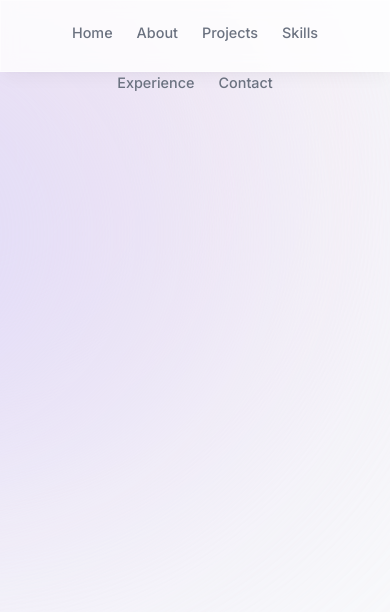
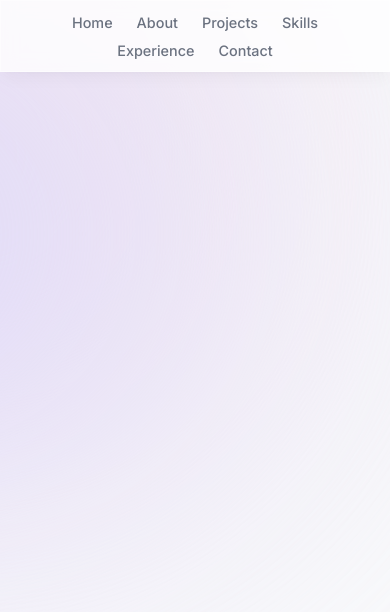
Before and after one commit to NickRamsey6/portfolio-nextjs, a Next.js app: page / in a window 390 px wide. Shown: the top 612 px of the page. Built offline with nearby package versions, Linux system fonts and the light colour scheme.

Commit message:
add motion to header links

```diff
--- a/components/header.tsx
+++ b/components/header.tsx
@@ -14,12 +14,12 @@
         animate={{ y: 0, x: '-50%', opacity: 1 }}
     ></motion.div>
 
-    <nav className='fixed top-[0.15rem] left-1/2 h-12 -translate-x-1/2 py-2 sm:top-[1.7rem] sm:h-[initial] sm:py-0'>
+    <nav className='flex fixed top-[0.15rem] left-1/2 h-12 -translate-x-1/2 py-2 sm:top-[1.7rem] sm:h-[initial] sm:py-0'>
         <ul className='flex w-[22rem] flex-wrap items-center justify-center gap-y-1 text-[0.9rem] font-medium text-gray-500 sm:w-[initial] sm:flex-nowrap sm:gap-5'>
             {links.map((link) => (
-                <li className='h-3/4 flex items-center justify-center' key={link.hash}>
+                <motion.li className='h-3/4 flex items-center justify-center' key={link.hash} initial={{ y: -100, opacity: 0 }} animate={{ y: 0, opacity: 1 }}>
                     <Link className='flex w-full items-center justify-center px-3 py-3 hover:text-gray-950 transition' href={link.hash}>{link.name}</Link>
-                </li>
+                </motion.li>
             ))}
         </ul>
     </nav>
```
